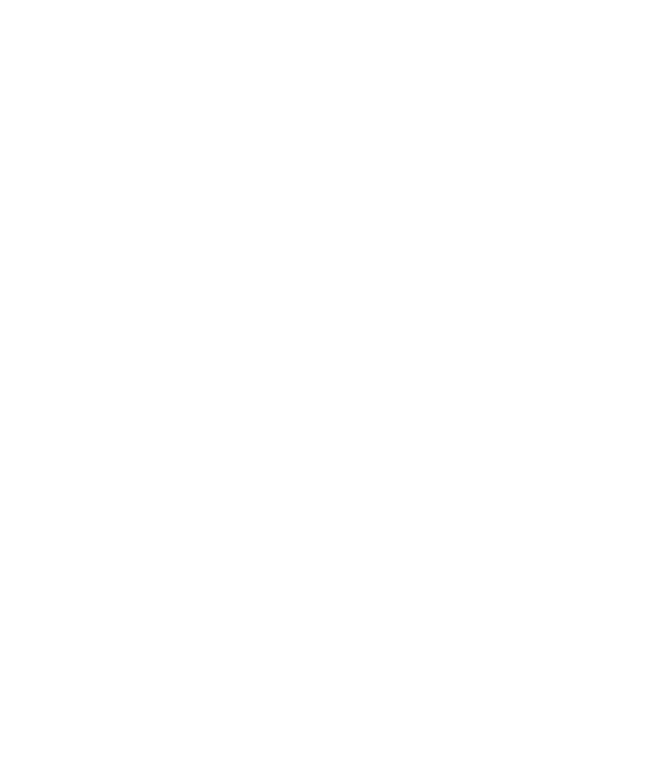
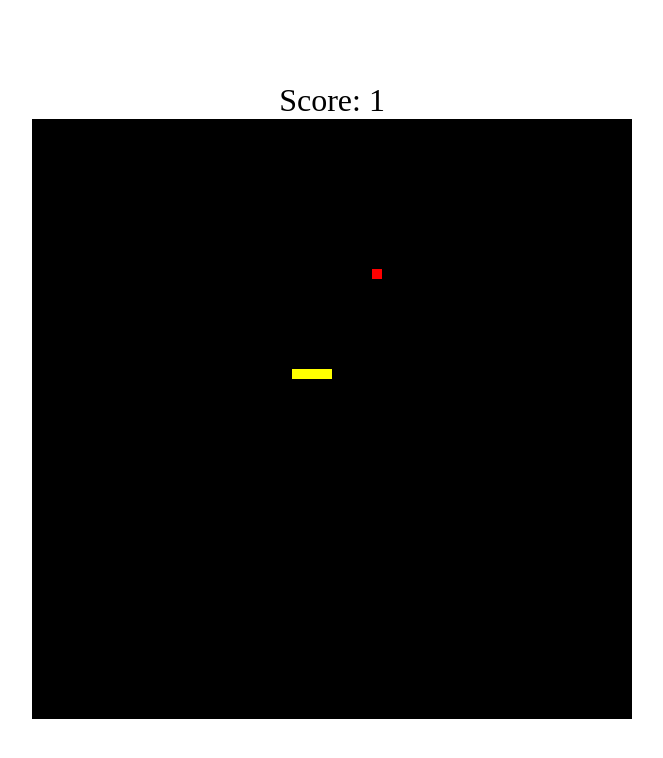
Before and after one commit to paulosys/snake-game, a plain HTML site: page index.html in a window 1280 px wide. Shown: the whole page, without its empty margins (308-971 px from the left). Drawn offline with Linux system fonts and the light colour scheme.

Commit message:
base-game

```diff
--- a/index.html
+++ b/index.html
@@ -4,9 +4,13 @@
     <meta charset="UTF-8">
     <meta http-equiv="X-UA-Compatible" content="IE=edge">
     <meta name="viewport" content="width=device-width, initial-scale=1.0">
+
+    <link rel="stylesheet" href="/styles/style.css">
     <title>Document</title>
 </head>
 <body>
-
+    <p id="score">Score: 0</p>
+    <canvas id="canvas" height="600" width="600"></canvas>
+    <script src="scripts/script.js"></script>
 </body>
 </html>
--- /dev/null
+++ b/scripts/script.js
@@ -0,0 +1,155 @@
+var scoreHTML = document.getElementById("score")
+var canvas = document.getElementById("canvas")
+var ctx = canvas.getContext("2d")
+var direction = "right"
+var changingDirection = false
+var score = 0
+var snake = [
+    { x: 90, y: 250 },
+    { x: 80, y: 250 },
+    { x: 70, y: 250 },
+]
+var snakeHead = [snake[0].x, snake[0].y]
+
+var foodPosition = [250, 250]
+
+var oldkey
+var keyPress
+
+function clearCanvas() {
+    ctx.fillStyle = "black"
+    ctx.fillRect(0, 0, canvas.width, canvas.height);
+}
+
+function drawSnake() {
+    ctx.fillStyle = "yellow"
+    snake.forEach(drawEachPartSnake)
+
+}
+
+function drawEachPartSnake(snakePart) {
+    ctx.fillRect(snakePart.x, snakePart.y, 10, 10);
+}
+
+function drawFood() {
+    if ((foodPosition[0] % 10 != 0 && foodPosition[1] % 10 != 0)) {
+        foodPosition[0] = Math.round((Math.random() * canvas.width) / 10) * 10;
+        foodPosition[1] = Math.round((Math.random() * canvas.height) / 10) * 10;
+    }
+
+    checkSpaceFood()
+    ctx.fillStyle = "red"
+    ctx.fillRect(foodPosition[0], foodPosition[1], 10, 10)
+}
+
+function checkSpaceFood() {
+    for (let i = 1; i < snake.length; i++) {
+        if (foodPosition[0] == snake[i].x && foodPosition[1] == snake[i].y) {
+            foodPosition[0] = -1
+            foodPosition[1] = -1
+            drawFood()
+        }
+    }
+}
+
+function moveSnake(direction) {
+
+    if (direction == "up") {
+        snakeHead[1] -= 10
+    }
+    else if (direction == "left") {
+        snakeHead[0] -= 10
+    }
+    else if (direction == "down") {
+        snakeHead[1] += 10
+    }
+    else if (direction == "right") {
+        snakeHead[0] += 10
+    }
+    snake.pop(snakeHead)
+    snake.unshift({ x: snakeHead[0], y: snakeHead[1] })
+    changingDirection = false
+
+}
+
+function checkCollisionBorder() {
+    if (snakeHead[0] == canvas.width || snakeHead[1] == canvas.height || snakeHead[0] < 0 || snakeHead[1] < 0)
+        gameOver()
+}
+
+function checkCollisionFood() {
+    if (snakeHead[0] == foodPosition[0] && snakeHead[1] == foodPosition[1]) {
+        console.log('bateu')
+        snake.push(snakeHead)
+        score++
+        scoreHTML.innerHTML = `Score: ${score}`
+    }
+}
+
+function checkSelfCollision() {
+    for (let i = 1; i < snake.length; i++) {
+        if (snakeHead[0] == snake[i].x && snakeHead[1] == snake[i].y) {
+            console.log('auto')
+            gameOver();
+        }
+    }
+}
+
+const game = setInterval(() => {
+    clearCanvas()
+
+    moveSnake(direction)
+    drawSnake()
+    drawFood()
+
+    checkSelfCollision()
+    checkCollisionBorder()
+    checkCollisionFood()
+}, 70)
+
+function gameOver() {
+
+    resetGame()
+    ctx.font = "normal 26px Arial";
+    ctx.textAlign = "center";
+    ctx.textBaseline = "middle";
+    ctx.fillStyle = "white";
+    ctx.fillText("Game Over!", canvas.width / 2, canvas.height / 2);
+}
+
+function resetGame() {
+    snake = [
+        { x: 90, y: 250 },
+        { x: 80, y: 250 },
+        { x: 70, y: 250 },
+    ]
+    snakeHead = [snake[0].x, snake[0].y]
+    foodPosition = [250, 250]
+    direction = "right"
+    score = 0
+    scoreHTML.innerHTML = "Score: 0"
+    keyPress = ''
+}
+
+document.querySelector("body").addEventListener("keydown", (event) => {
+    oldkey = keyPress
+    keyPress = event.key
+
+    if (!changingDirection && keyPress != oldkey) {
+        changingDirection = true
+
+        console.log(keyPress)
+        if (direction != "down" && (keyPress == 'w' || keyPress == "ArrowUp")) {
+            direction = "up"
+        }
+        else if (direction != "right" && (keyPress == 'a' || keyPress == "ArrowLeft")) {
+            direction = "left"
+        }
+        else if (direction != "up" && (keyPress == 's' || keyPress == "ArrowDown")) {
+            direction = "down"
+        }
+        else if (direction != "left" && (keyPress == 'd' || keyPress == "ArrowRight")) {
+            direction = "right"
+        }
+    }
+})
--- /dev/null
+++ b/styles/style.css
@@ -0,0 +1,17 @@
+*{
+    margin: 0;
+    padding: 0;
+    box-sizing: border-box;
+}
+
+body{
+    height: 100vh;
+    display: flex;
+    flex-direction: column;
+    justify-content: center;
+    align-items: center;
+}
+
+#score{
+    font-size: 2rem;
+}
```
